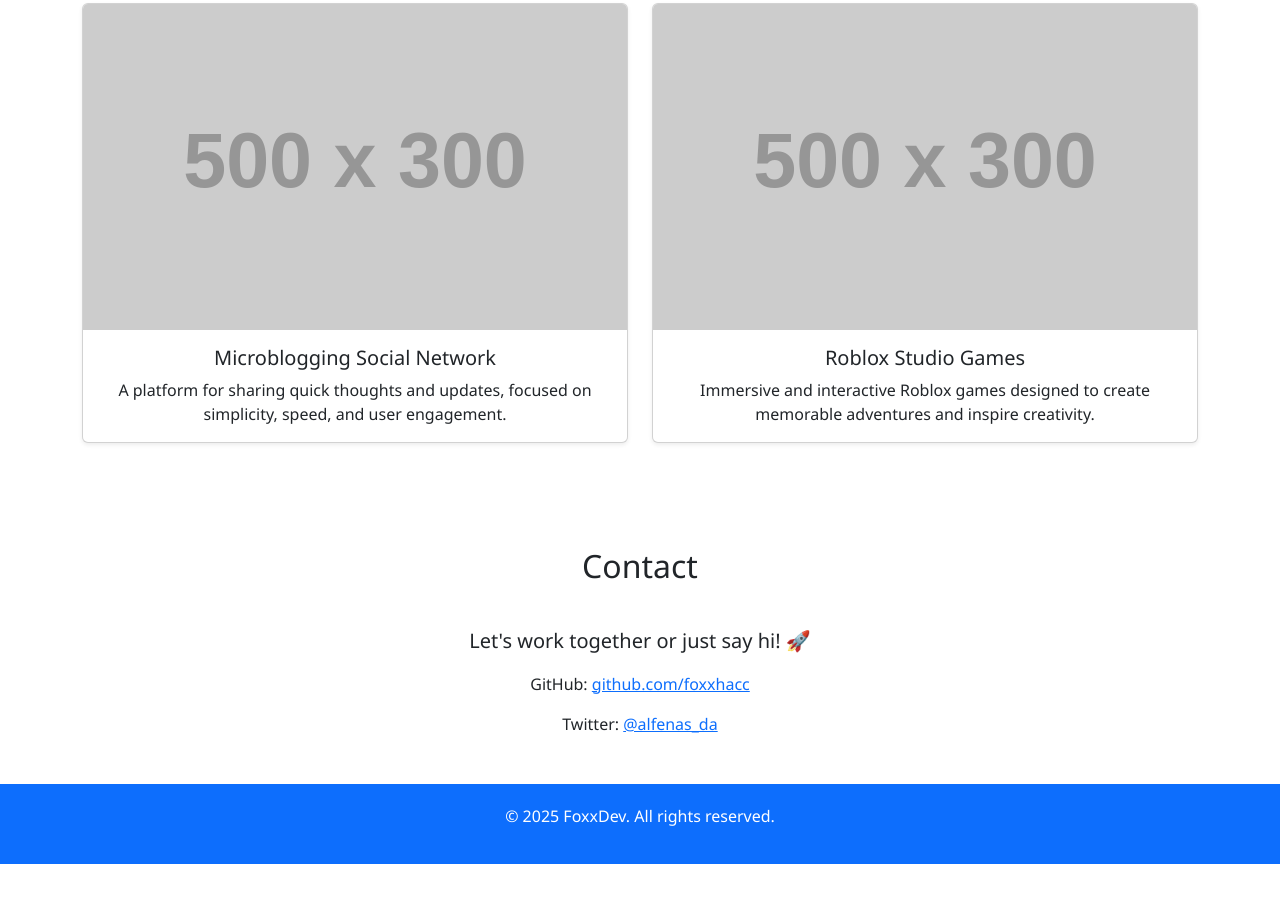
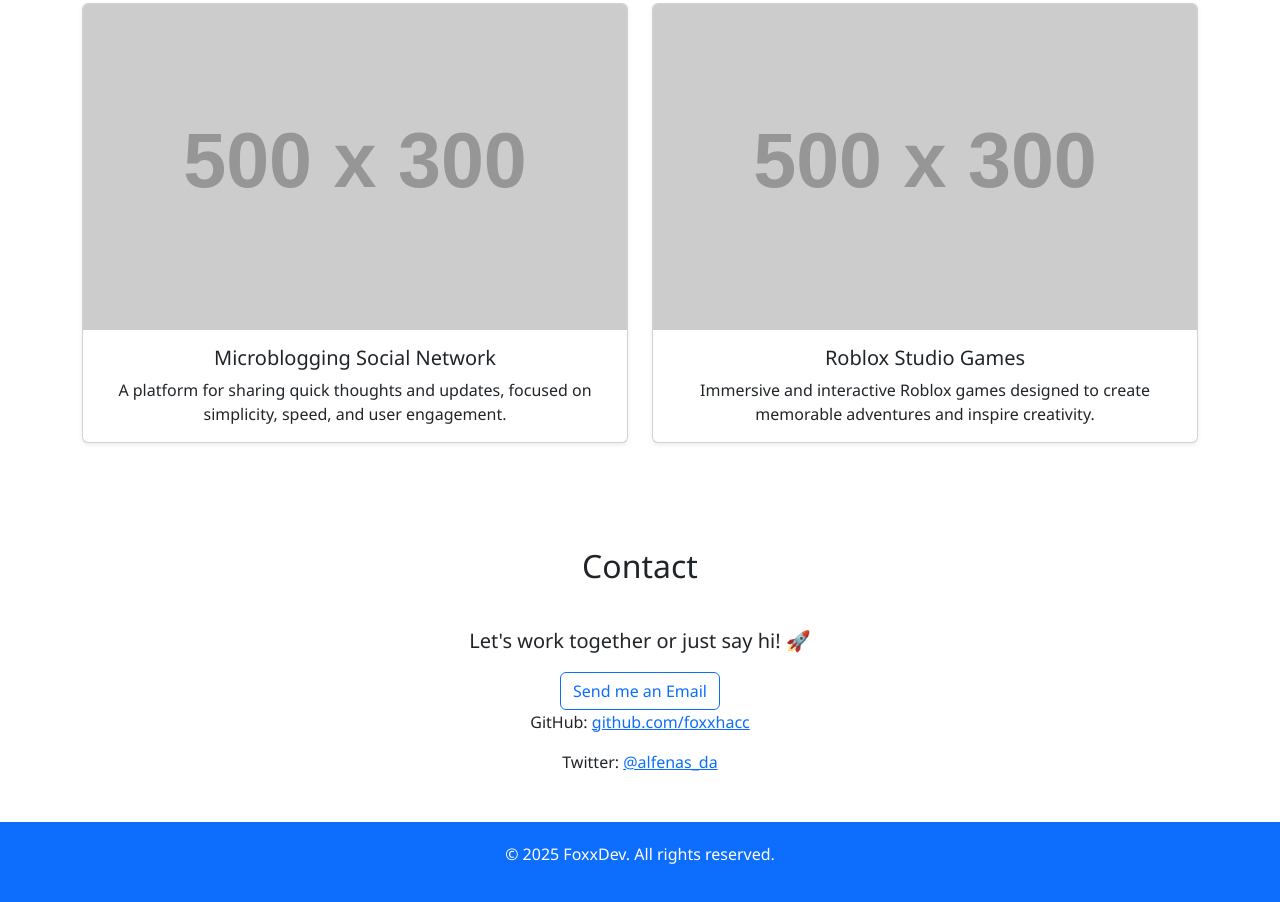
Before and after one commit to FoxxHacc/foxxdev, a plain HTML site: page index.html in a window 1280 px wide. Shown: the part 1230-2132 px from the top of the page. Before the commit the page ends 2094 px from the top, so only its background shows below. Drawn offline with nearby package versions, Linux system fonts and the light colour scheme; placeholder pictures from the web are drawn by us.

Commit message:
Update index.html

```diff
--- a/index.html
+++ b/index.html
@@ -109,6 +109,7 @@
 
         <div class="text-center animate__animated animate__fadeInUp">
             <p class="lead">Let's work together or just say hi! 🚀</p>
+            <a href="mailto:contact.foxxdev@gmail.com" class="btn btn-outline-primary">Send me an Email</a>
             <p>GitHub: <a href="https://github.com/foxxdev" target="_blank">github.com/foxxhacc</a></p>
             <p>Twitter: <a href="https://twitter.com/alfenas_da" target="_blank">@alfenas_da</a></p>
         </div>
```
